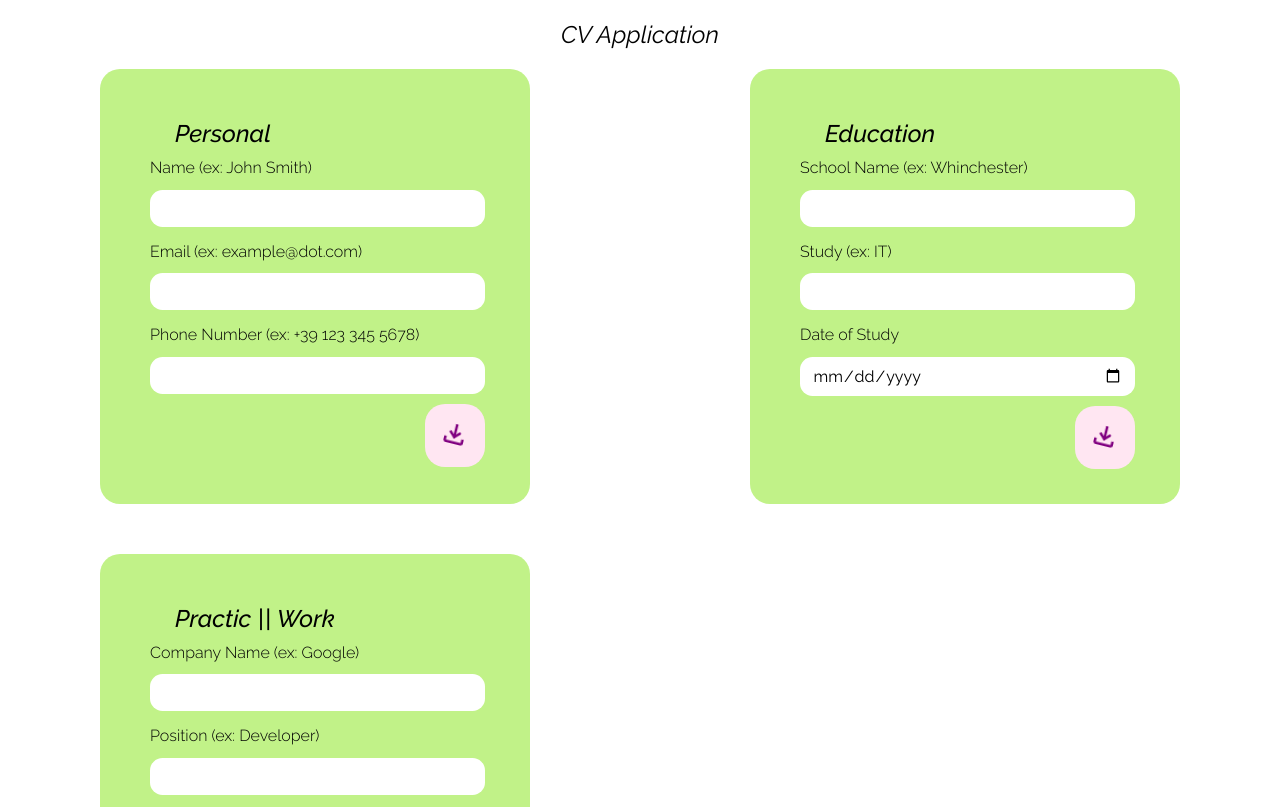
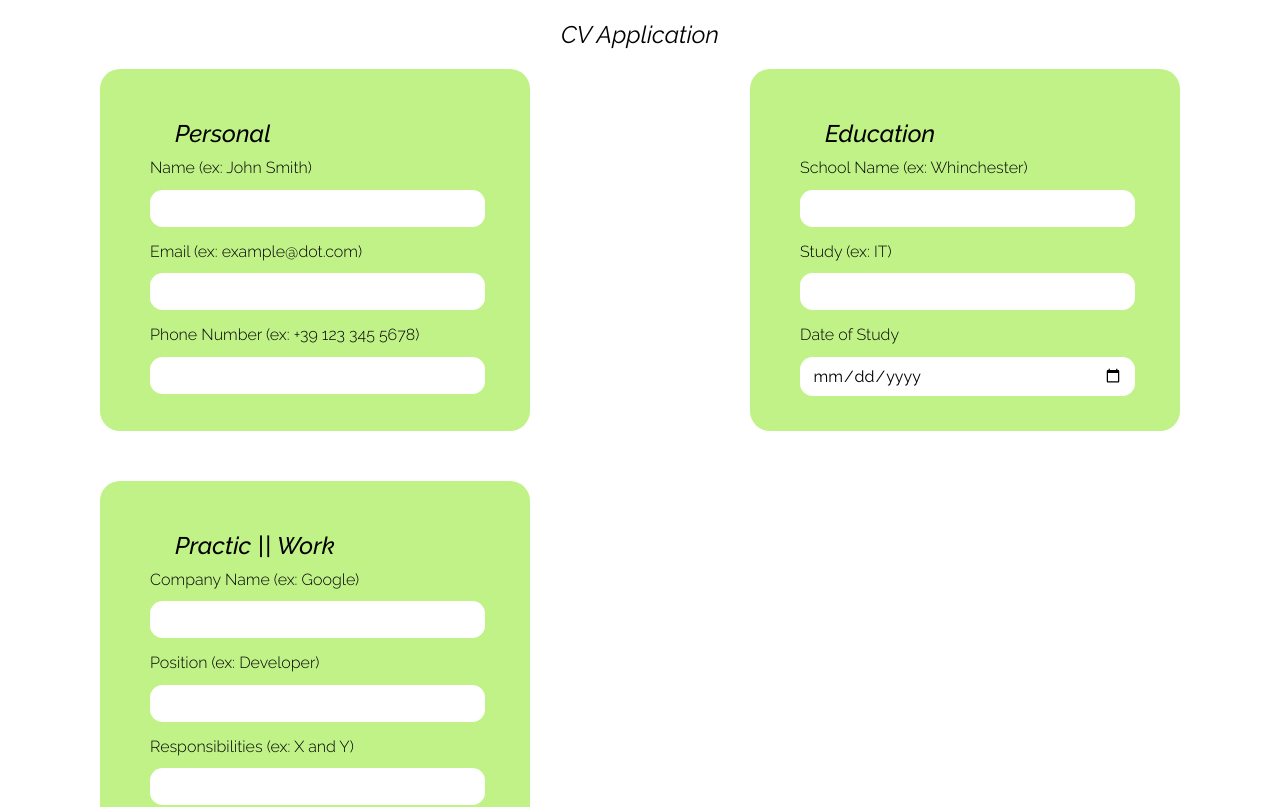
Before and after one commit to nicolanapa/odin-cv, a React (Vite) app: page / in a window 1280 px wide. Shown: the top 807 px of the page. Built offline with nearby package versions, Linux system fonts and the light colour scheme.

Commit message:
Commented the Form Button in SingleForm() and made it render dinamically when an Input is changing

```diff
--- a/src/components/Form.jsx
+++ b/src/components/Form.jsx
@@ -17,15 +17,15 @@ function SingleForm(props) {
 			<h2>{props.list.header}</h2>
 
 			<form
-				onSubmit={() => {
+				onChange={() => {
 					props.variableToCall({ ...props }, event);
 				}}
 			>
 				{completeList}
 
-				<button>
+				{/*<button>
 					<img className="submitIcon" src="./submit.svg" alt="Submit" />
-				</button>
+				</button>*/}
 			</form>
 		</section>
 	);
```
